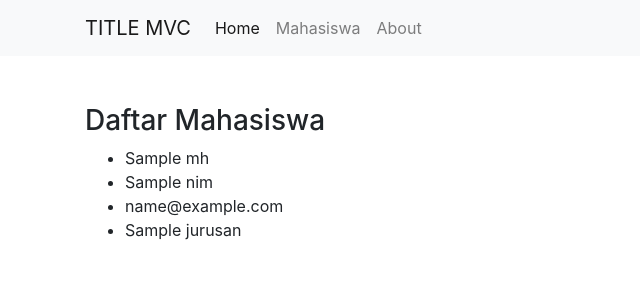
After one commit to bachtiarlubis/php-mvc, a PHP site: the page made by app/views/mahasiswa/index.php in a window 1280 px wide. The commit adds this page. Shown: the top 300 px of the page, without its empty margins (0-640 px from the left). Run offline with PHP 8.4, Linux system fonts and the light colour scheme; the template is opened without the code that fills it: most values are stand-ins (such as "Sample title", 1, 10 or a date in 2020); some libraries are stand-ins or nearby versions.

Commit message:
Mengubah app/controllers/ app/core/Controller.php app/views/home app/views/templates/header.php dan Menambahkan app/controllers/Mahasiswa.php app/models/ app/views/mahasiswa/

```diff
--- a/app/controllers/About.php
+++ b/app/controllers/About.php
@@ -10,7 +10,7 @@
 				'usia' => $usia
 			];
 
-			$this->view('templates/header', [$data['judul']]);
+			$this->view('templates/header', ['judul' => 'About Index']);
 			$this->view('about/index', $data);
 			$this->view('templates/footer');
 		}
--- a/app/controllers/Home.php
+++ b/app/controllers/Home.php
@@ -4,7 +4,8 @@
 
 		public function index(){
 			$data = [
-				'judul' => 'Home Index'
+				'judul' => 'Home Index',
+				'nama' => $this->model('User_model')->getUser()
 			];
 			$this->view('templates/header', $data);
 			$this->view('home/index', $data);
--- a/app/views/home/index.php
+++ b/app/views/home/index.php
@@ -2,7 +2,7 @@
 
 		<div class="jumbotron mt-4">
 		  	<h1 class="display-4">Selamat datang di website saya (Home)</h1>
-		  	<p class="lead">This is a simple hero unit, a simple jumbotron-style component for calling extra attention to featured content or information.</p>
+		  	<p class="lead">Halo, nama saya <?= $data['nama']; ?></p>
 		  	<hr class="my-4">
 		  	<p>It uses utility classes for typography and spacing to space content out within the larger container.</p>
 		  	<a class="btn btn-primary btn-lg" href="#" role="button">Learn more</a>
--- /dev/null
+++ b/app/views/mahasiswa/index.php
@@ -0,0 +1,17 @@
+<div class="container mt-5">
+	<div class="row">
+		<div class="col-6">
+			<h3>Daftar Mahasiswa</h3>
+
+			<?php foreach ($data['mhs'] as $mhs) : ?>
+				<ul>
+					<li><?= $mhs['nama'] ?></li>
+					<li><?= $mhs['nim'] ?></li>
+					<li><?= $mhs['email'] ?></li>
+					<li><?= $mhs['jurusan'] ?></li>
+				</ul>
+			<?php endforeach; ?>
+
+		</div>
+	</div>
+</div>
--- a/app/views/templates/header.php
+++ b/app/views/templates/header.php
@@ -16,6 +16,7 @@
 		  	<div class="collapse navbar-collapse" id="navbarNavAltMarkup">
 		    	<div class="navbar-nav">
 		      	<a class="nav-link active" href="<?= BASEURL; ?>">Home <span class="sr-only">(current)</span></a>
+		      	<a class="nav-link" href="<?= BASEURL; ?>/mahasiswa">Mahasiswa</a>
 		      	<a class="nav-link" href="<?= BASEURL; ?>/about">About</a>
 		    	</div>
 		  	</div>
```
Also changed, not shown: app/controllers/Mahasiswa.php (added, +14 -0 lines), app/core/Controller.php (+7 -0 lines), app/models/Mahasiswa_model.php (added, +29 -0 lines), app/models/User_model.php (added, +9 -0 lines).
